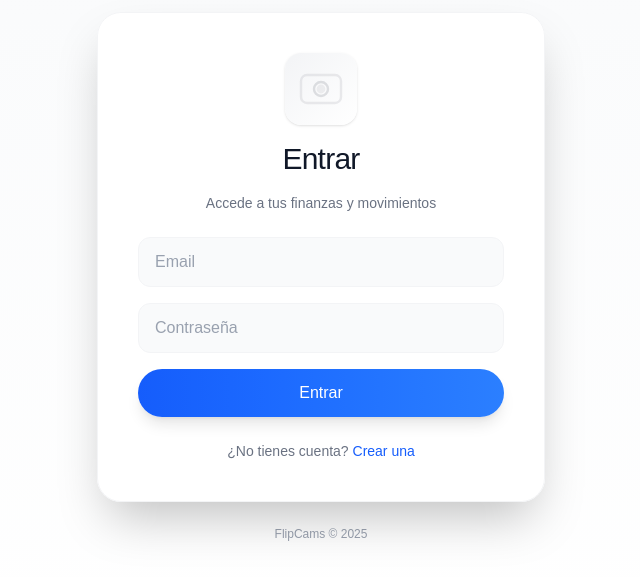
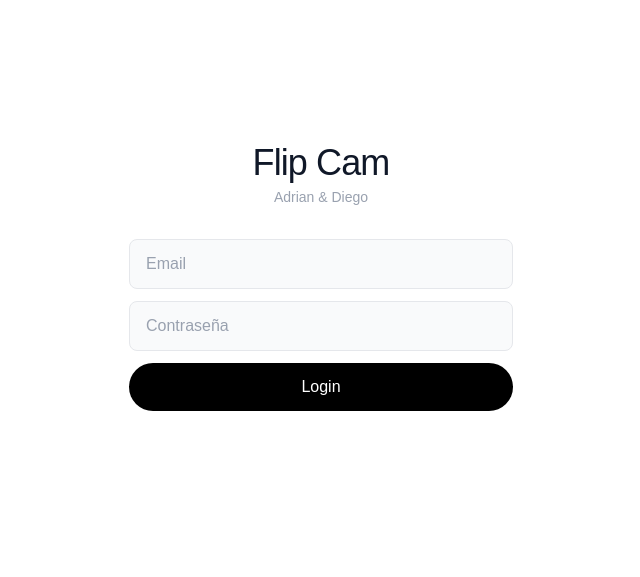
Before and after one commit to le-quesne/FlipCams, a Next.js app: page /login in a window 1280 px wide. Shown: the part 123-700 px from the top of the page, without its empty margins (319-959 px from the left). Built offline with nearby package versions, Linux system fonts and the light colour scheme.

Commit message:
Pagina principal añadida

```diff
--- a/app/login/page.tsx
+++ b/app/login/page.tsx
@@ -27,29 +27,17 @@ export default function LoginPage() {
   }
 
   return (
-    <div className="min-h-screen bg-gradient-to-b from-gray-50 to-white flex items-center justify-center px-6">
-      <div className="w-full max-w-md">
-        <div className="bg-white/95 backdrop-blur-sm border border-gray-100 rounded-3xl shadow-2xl p-10">
-          <div className="flex flex-col items-center space-y-4 mb-6">
-            {/* simple camera-like icon */}
-            <div className="p-3 bg-gradient-to-br from-gray-100 to-white rounded-2xl shadow-sm">
-              <svg width="48" height="48" viewBox="0 0 24 24" fill="none" aria-hidden>
-                <rect x="2" y="5" width="20" height="14" rx="3" stroke="#111827" strokeOpacity="0.08" strokeWidth="1.2" />
-                <circle cx="12" cy="12" r="3.5" stroke="#111827" strokeOpacity="0.12" strokeWidth="1.2" />
-                <circle cx="12" cy="12" r="2.2" fill="#111827" fillOpacity="0.06" />
-              </svg>
-            </div>
+    <div className="min-h-screen flex items-center justify-center bg-white px-6">
+      <div className="w-full max-w-sm text-center">
+        <h1 className="text-4xl font-light tracking-tight text-gray-900">Flip Cam</h1>
+        <p className="text-sm text-gray-400 mt-1">Adrian & Diego</p>
 
-            <h1 className="text-3xl font-extralight tracking-tight text-gray-900">Entrar</h1>
-            <p className="text-sm text-gray-500">Accede a tus finanzas y movimientos</p>
-          </div>
-
-          <form onSubmit={signIn} className="space-y-4">
+        <form onSubmit={signIn} className="mt-8 space-y-3">
           <label className="sr-only" htmlFor="email">Email</label>
           <input
             id="email"
             type="email"
-              className="w-full px-4 py-3 rounded-xl bg-gray-50 border border-gray-100 placeholder-gray-400 text-gray-900 focus:outline-none focus:ring-2 focus:ring-gray-200 focus:ring-opacity-60"
+            className="w-full px-4 py-3 rounded-lg bg-gray-50 border border-gray-200 text-gray-900 placeholder-gray-400 focus:outline-none focus:ring-2 focus:ring-gray-200"
             placeholder="Email"
             value={email}
             onChange={e => setEmail(e.target.value)}
@@ -57,11 +45,11 @@ export default function LoginPage() {
             aria-label="Email"
           />
 
-            <label className="sr-only" htmlFor="password">Password</label>
+          <label className="sr-only" htmlFor="password">Contraseña</label>
           <input
             id="password"
             type="password"
-              className="w-full px-4 py-3 rounded-xl bg-gray-50 border border-gray-100 placeholder-gray-400 text-gray-900 focus:outline-none focus:ring-2 focus:ring-gray-200 focus:ring-opacity-60"
+            className="w-full px-4 py-3 rounded-lg bg-gray-50 border border-gray-200 text-gray-900 placeholder-gray-400 focus:outline-none focus:ring-2 focus:ring-gray-200"
             placeholder="Contraseña"
             value={pass}
             onChange={e => setPass(e.target.value)}
@@ -73,27 +61,11 @@ export default function LoginPage() {
             type="submit"
             disabled={loading}
             aria-busy={loading}
-              className={`w-full flex items-center justify-center gap-3 px-5 py-3 rounded-full text-white transition-shadow ${
-                loading ? 'bg-gray-400 shadow-none' : 'bg-gradient-to-r from-blue-600 to-blue-500 shadow-lg'
-              }`}
+            className="w-full px-5 py-3 rounded-full bg-black text-white transition-opacity disabled:opacity-50"
           >
-              {loading ? (
-                <svg className="animate-spin h-5 w-5 text-white" viewBox="0 0 24 24" fill="none">
-                  <circle cx="12" cy="12" r="10" stroke="rgba(255,255,255,0.4)" strokeWidth="4"></circle>
-                  <path d="M22 12a10 10 0 00-10-10" stroke="white" strokeWidth="4" strokeLinecap="round"></path>
-                </svg>
-              ) : null}
-              <span className="font-medium">{loading ? 'Ingresando...' : 'Entrar'}</span>
+            {loading ? 'Ingresando…' : 'Login'}
           </button>
         </form>
-
-          <div className="mt-6 text-center text-sm text-gray-500">
-            <span>¿No tienes cuenta?</span>{' '}
-            <a className="text-blue-600 hover:underline" href="/signup">Crear una</a>
-          </div>
-        </div>
-
-        <p className="mt-6 text-center text-xs text-gray-400">FlipCams © {new Date().getFullYear()}</p>
       </div>
     </div>
   );
--- /dev/null
+++ b/app/page.tsx
@@ -0,0 +1,26 @@
+import Link from "next/link";
+
+export const metadata = {
+  title: "Flip Cam",
+  description: "Control simple de caja y movimientos. Hecho por Adrian & Diego.",
+};
+
+export default function HomePage() {
+  return (
+    <main className="min-h-screen flex items-center justify-center bg-white px-6">
+      <div className="text-center max-w-md mx-auto">
+        <h1 className="text-5xl font-light tracking-tight text-gray-900">Flip Cam</h1>
+        <p className="text-sm text-gray-400 mt-1">Adrian & Diego</p>
+        <p className="mt-4 text-gray-500 text-sm">
+          Controla tu caja y movimientos: registra compras, ventas, gastos y retiros; mira KPIs al instante.
+        </p>
+        <Link
+          href="/login"
+          className="mt-8 inline-flex items-center justify-center rounded-full bg-black text-white px-6 py-3"
+        >
+          Login
+        </Link>
+      </div>
+    </main>
+  );
+}
```
Lines whose indentation alone changed are shown as unchanged.
